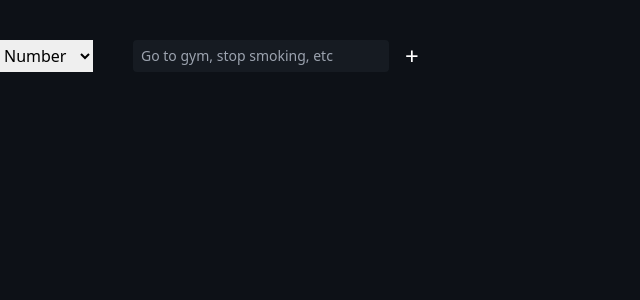
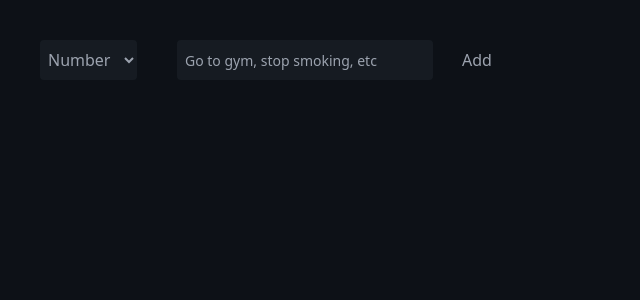
Before and after one commit to pploszaj/Habit_Track, a React app: page / in a window 1280 px wide. Shown: the top 300 px of the page, without its empty margins (0-640 px from the left). Built offline with nearby package versions, Linux system fonts and the light colour scheme.

Commit message:
Fix modal styling

```diff
--- a/src/client/components/Heatmap.tsx
+++ b/src/client/components/Heatmap.tsx
@@ -143,9 +143,12 @@ function Heatmap(props: Habit) {
           <p className="text-white">Loading...</p>
         )}
       </div>
-      <div className="mt-1">
-        <h3 className="text-sm font-medium text-lightgray">
+      <div className="mt-1 text-sm font-medium text-lightgray flex justify-between">
+        <h3>
           Streak: {streak} {streak === 1 ? "day" : "days"}
+        </h3>
+        <h3 className="cursor-pointer">
+          Settings
         </h3>
       </div>
     </div>
--- a/src/client/components/Modal.tsx
+++ b/src/client/components/Modal.tsx
@@ -10,9 +10,9 @@ function Modal(props: ModalProps) {
   const [amount, setamount] = useState<string>("");
 
   return (
-    <div className="bg-gray h-48 w-80 z-50 flex flex-col justify-center items-center left-1/2 top-1/2 translate-x-[-50%] translate-y-[-50%] fixed">
-      <input type="text" className="text-gray w-48" placeholder="Enter an amount" value={amount} onChange={(e) => setamount(e.target.value)}/>
-      <div className="flex gap-4 text-lightgray">
+    <div className="bg-gray h-48 w-80 z-50 flex flex-col gap-4 justify-center rounded-md items-center left-1/2 top-1/2 translate-x-[-50%] translate-y-[-50%] fixed">
+      <input type="text" className="text-white w-48 bg-[#0D1117] h-10 pl-2 rounded" placeholder="Enter an amount" value={amount} onChange={(e) => setamount(e.target.value)}/>
+      <div className="flex gap-4 text-[#9CA3AF]">
         <button onClick={() => props.updateValue(props.id, Number(amount))}>Save</button>
         <button onClick={props.modalHandler}>Close</button>
       </div>
--- a/src/client/components/NewHabit.tsx
+++ b/src/client/components/NewHabit.tsx
@@ -19,13 +19,15 @@ function NewHabit(props: NewHabitProps) {
 
 
   return (
-    <div className='flex mt-10'>
-        <select value={habitType} onChange={(e) => sethabitType(e.target.value as HabitType)}>
+    <div className='flex mt-10 ml-10 items-center'>
+        <select className='bg-gray rounded text-[#9CA3AF] h-10 pl-1 ' value={habitType} onChange={(e) => sethabitType(e.target.value as HabitType)}>
           <option value={HabitType.NUMBER}>Number</option>
           <option value={HabitType.CHECKBOX}>Checkbox</option>
         </select>
-        <input className='rounded ml-10 w-64 text-sm pl-2 pr-2 bg-gray text-white' type="text" placeholder='Go to gym, stop smoking, etc' value={habitName} onChange={(e) => sethabitName(e.target.value)}/>
-        <button onClick={newHabitHandler} className="text-2xl text-white ml-4">+</button>
+        <input className='h-10 rounded ml-10 w-64 text-sm pl-2 pr-2 bg-gray text-white' type="text" placeholder='Go to gym, stop smoking, etc' value={habitName} onChange={(e) => sethabitName(e.target.value)}/>
+        <button onClick={newHabitHandler} className="flex justify-center items-center text-[#9CA3AF] ml-4 border border-transparent h-10 w-14 rounded hover:text-gray-500 hover:bg-gray transition-all duration-100">
+          <p>Add</p>
+        </button>
     </div>
   )
 }
```
